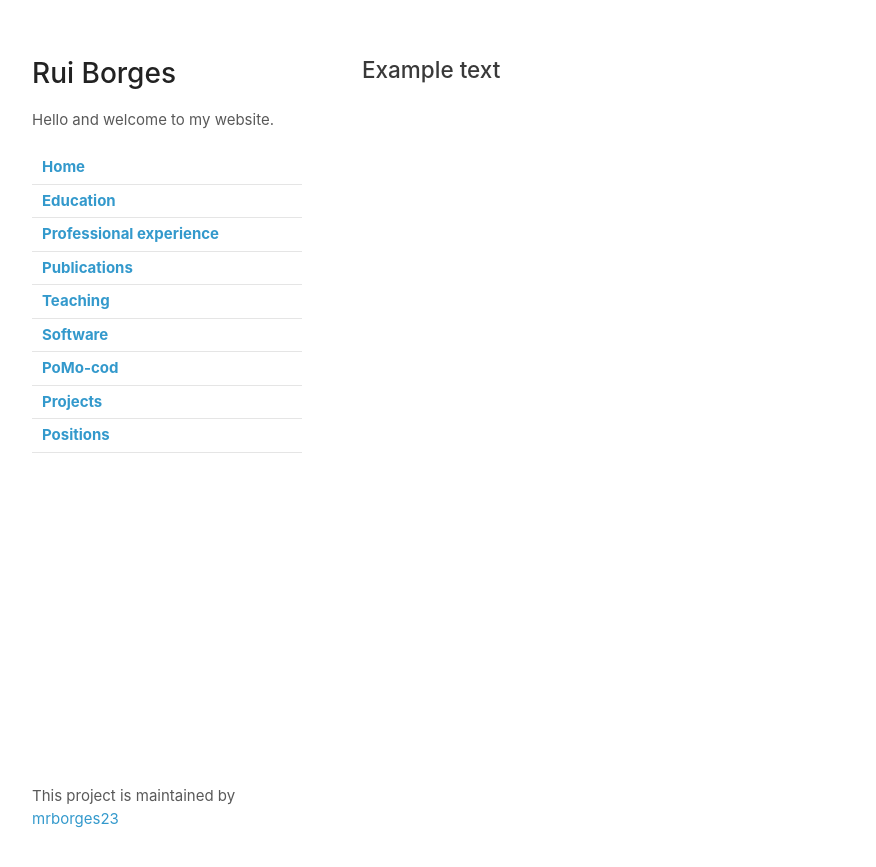
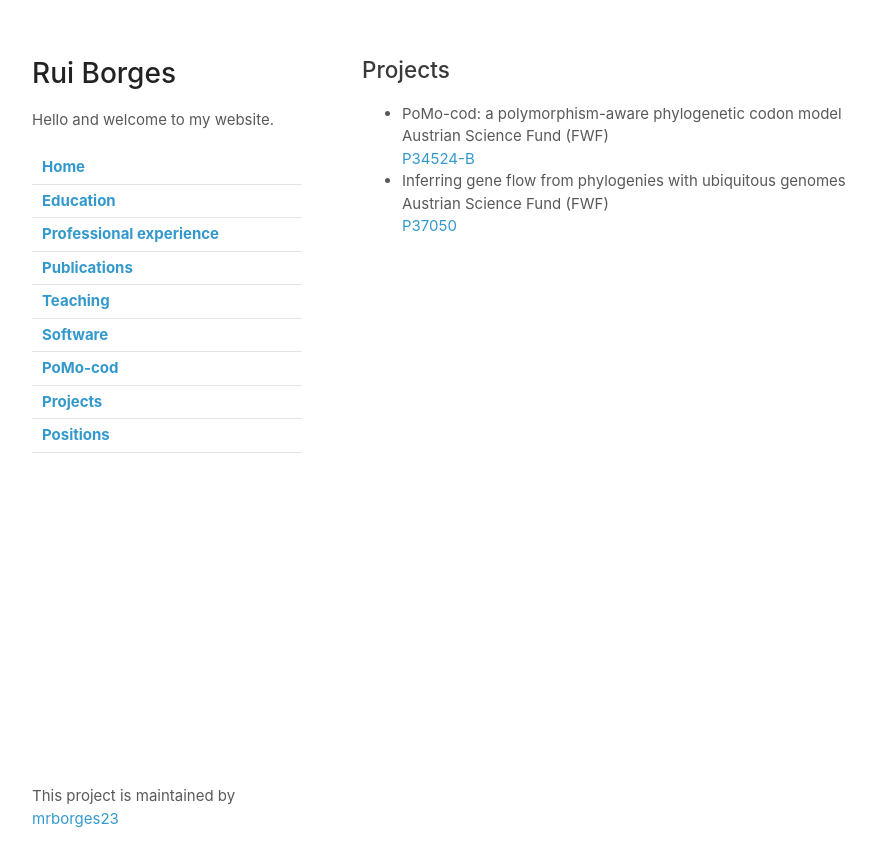
Before and after one commit to mrborges23/mypage.github.io, a Jekyll site: the page built from projects.md, in a window 1280 px wide. Shown: the top 867 px of the page, without its empty margins (68-944 px from the left). Built offline with Jekyll 4.4.1, drawn with Linux system fonts in a browser that asks for light colours; our own code applies the rules of GitHub Pages for plain Markdown files.

Commit message:
Update projects.md

```diff
--- a/projects.md
+++ b/projects.md
@@ -1 +1,5 @@
-## Example text
+## Projects
+
+
+* PoMo-cod: a polymorphism-aware phylogenetic codon model <br/>  Austrian Science Fund (FWF) <br/>[P34524-B](https://pf.fwf.ac.at/en/research-in-practice/project-finder/53000)
+* Inferring gene flow from phylogenies with ubiquitous genomes <br/>Austrian Science Fund (FWF) <br/>[P37050](https://www.fwf.ac.at/forschungsradar/10.55776/P37050)
```
